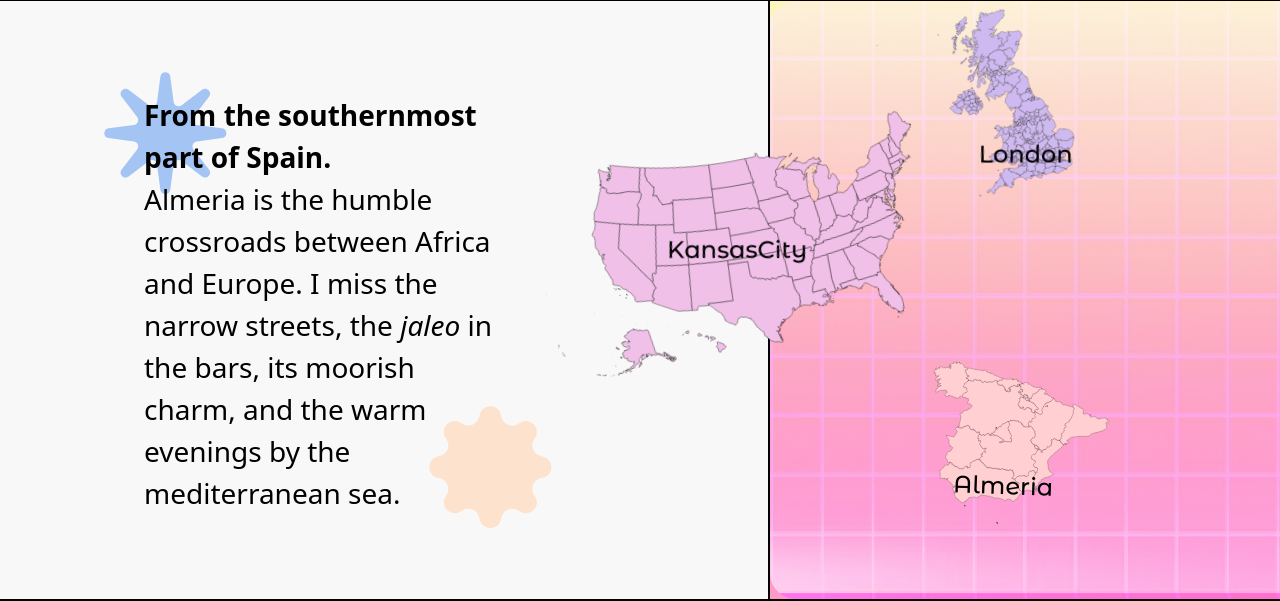
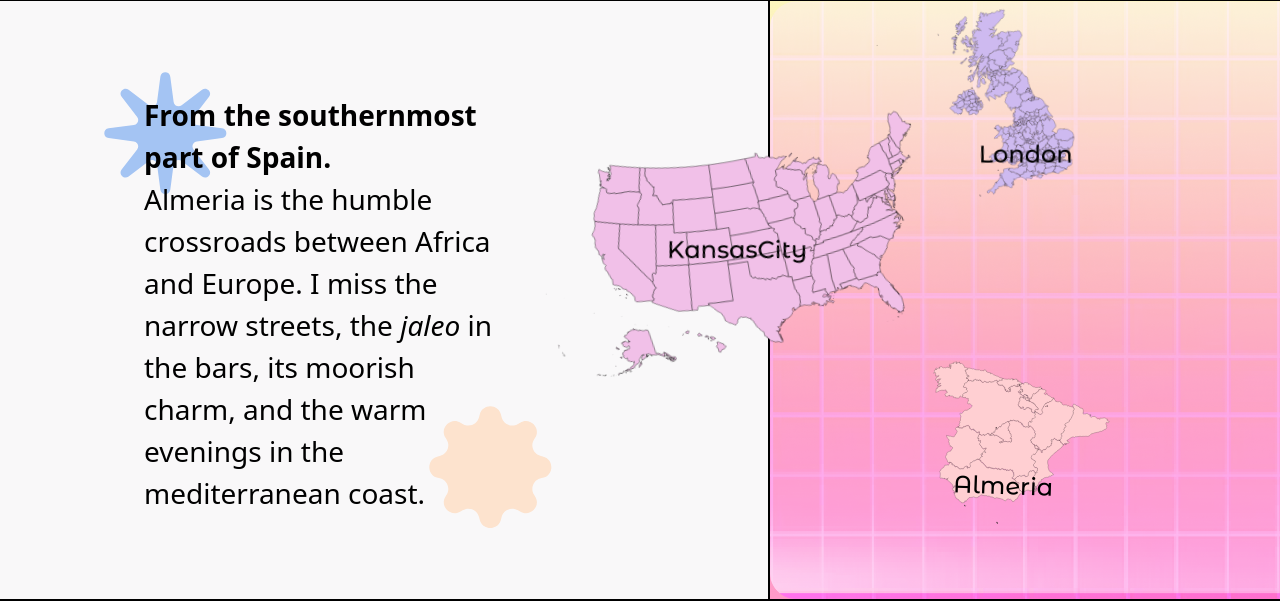
Before and after one commit to 93Belen/belencita-web, a Vue app: page / in a window 1280 px wide. Shown: the part 969-1570 px from the top of the page. Built offline with nearby package versions, Linux system fonts and the light colour scheme; a web font is replaced by a local one.

Commit message:
text change

```diff
--- a/src/Sections/Maps.vue
+++ b/src/Sections/Maps.vue
@@ -67,7 +67,7 @@ const changeCountry = (string) => {
                     <h3 class="font-bold text-xs">From the southernmost part of Spain.</h3>
                     <p class="text-xs">
                     Almeria is the humble crossroads between Africa and Europe. I miss the narrow streets,
-                    the <span class="italic">jaleo</span> in the bars, its moorish charm, and the warm evenings by the mediterranean sea.</p>
+                    the <span class="italic">jaleo</span> in the bars, its moorish charm, and the warm evenings in the mediterranean coast.</p>
                 </div>
             </swiper-slide>
             <swiper-slide class="flex p-5 items-center backdrop-blur-sm bg-white/50 w-[90%] flex-col h-full rounded-xl border-2 border-black">
@@ -99,7 +99,7 @@ const changeCountry = (string) => {
                 <h3 class="font-bold">From the southernmost part of Spain.</h3>
                 <p class="">
                 Almeria is the humble crossroads between Africa and Europe. I miss the narrow streets,
-                the <span class="italic">jaleo</span> in the bars, its moorish charm, and the warm evenings by the mediterranean sea.</p>
+                the <span class="italic">jaleo</span> in the bars, its moorish charm, and the warm evenings in the mediterranean coast.</p>
             </div>
             <div v-if="country === 'uk'" class="pt-2 z-[99] col-start-1 col-span-3 row-start-1 row-span-3">
                 <h3 class="font-bold ">London changed <span class="italic">everything</span>.</h3>
```
